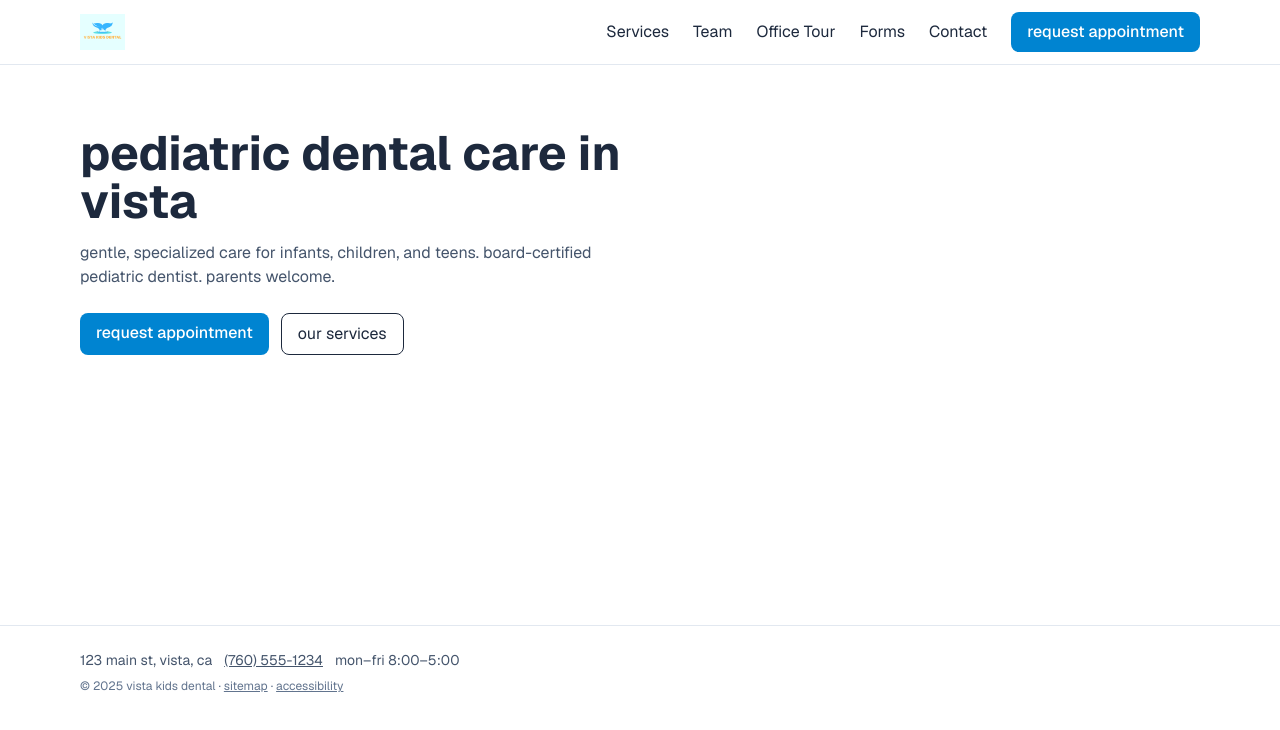
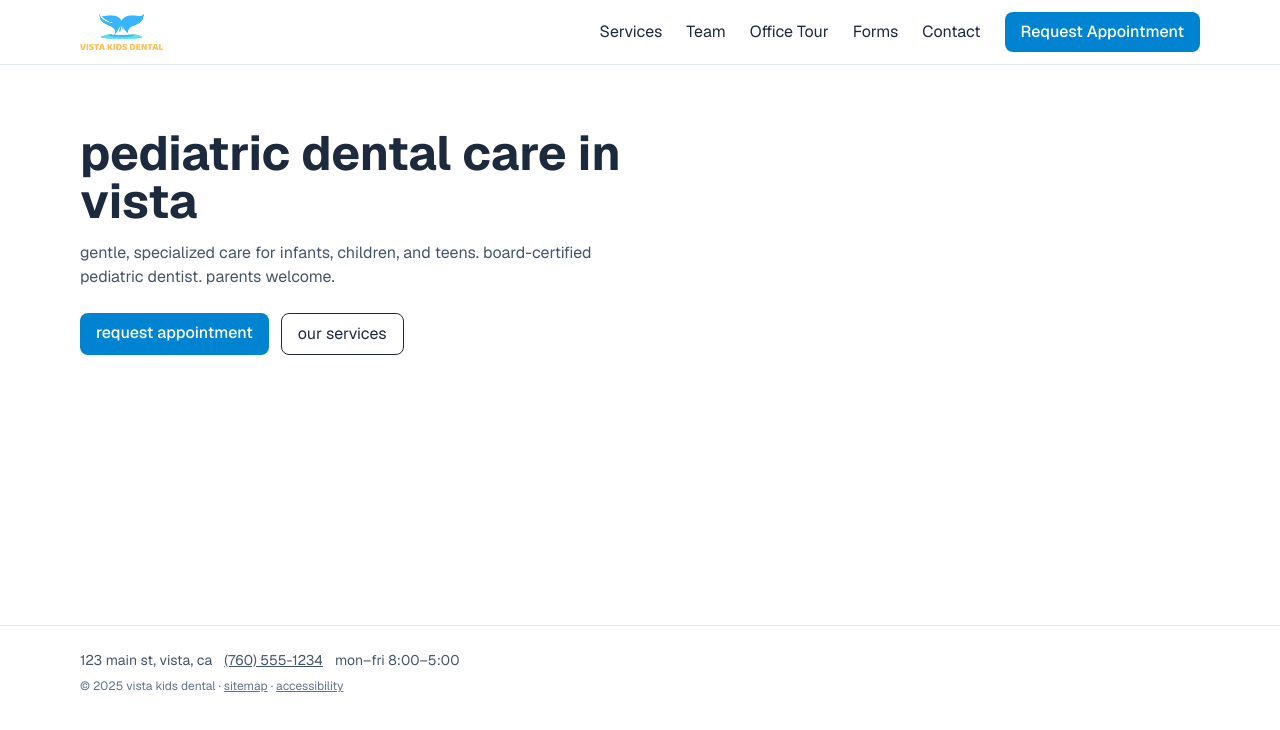
Before and after one commit to LukeHopkinss/vista-kids-dental, a Next.js app: page / in a window 1280 px wide. Shown: the top 730 px of the page. Built offline with nearby package versions, Linux system fonts and the light colour scheme.

Commit message:
changed hover color

```diff
--- a/components/Header.tsx
+++ b/components/Header.tsx
@@ -3,7 +3,7 @@ import Link from "next/link";
 import Image from "next/image";
 import { useState } from "react";
 
-const LOGO_SRC = "/images/logo/fulllogo.png";
+const LOGO_SRC = "/images/logo/fulllogo_transparent_nobuffer.png";
 const LOGO_ALT = "Vista Kids Dental";
 
 const nav = [
@@ -34,15 +34,15 @@ export default function Header() {
 
         <nav className="hidden md:flex items-center gap-6">
           {nav.map((i) => (
-            <Link key={i.href} href={i.href} className="capitalize hover:text-sky-700">
+            <Link key={i.href} href={i.href} className="capitalize hover:text-orange-400">
               {i.label}
             </Link>
           ))}
           <Link
             href="/appointments"
-            className="rounded-lg bg-sky-600 px-4 py-2 text-white font-medium hover:bg-sky-700"
+            className="rounded-lg bg-sky-600 px-4 py-2 text-white font-medium hover:bg-orange-400"
           >
-            request appointment
+            Request Appointment
           </Link>
         </nav>
 
@@ -73,11 +73,11 @@ export default function Header() {
               className="rounded-lg bg-sky-600 px-4 py-2 text-white font-medium text-center"
               onClick={() => setOpen(false)}
             >
-              request appointment
+              Request Appointment
             </Link>
             <div className="flex items-center gap-4 pt-2 text-sm">
               <a className="underline" href="tel:+17605551234">
-                call
+                (760)-330-5995
               </a>
             </div>
           </div>
```
